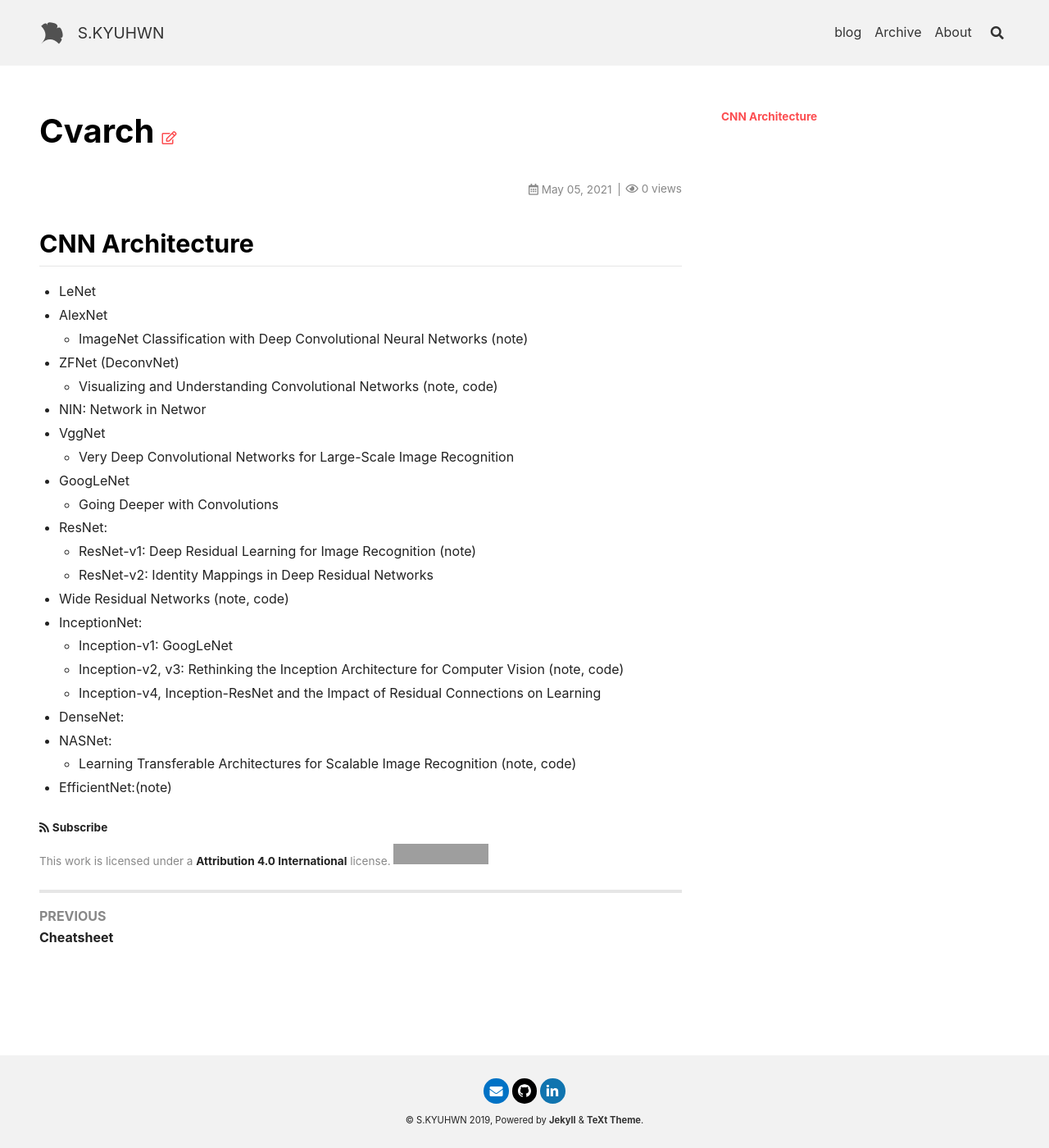
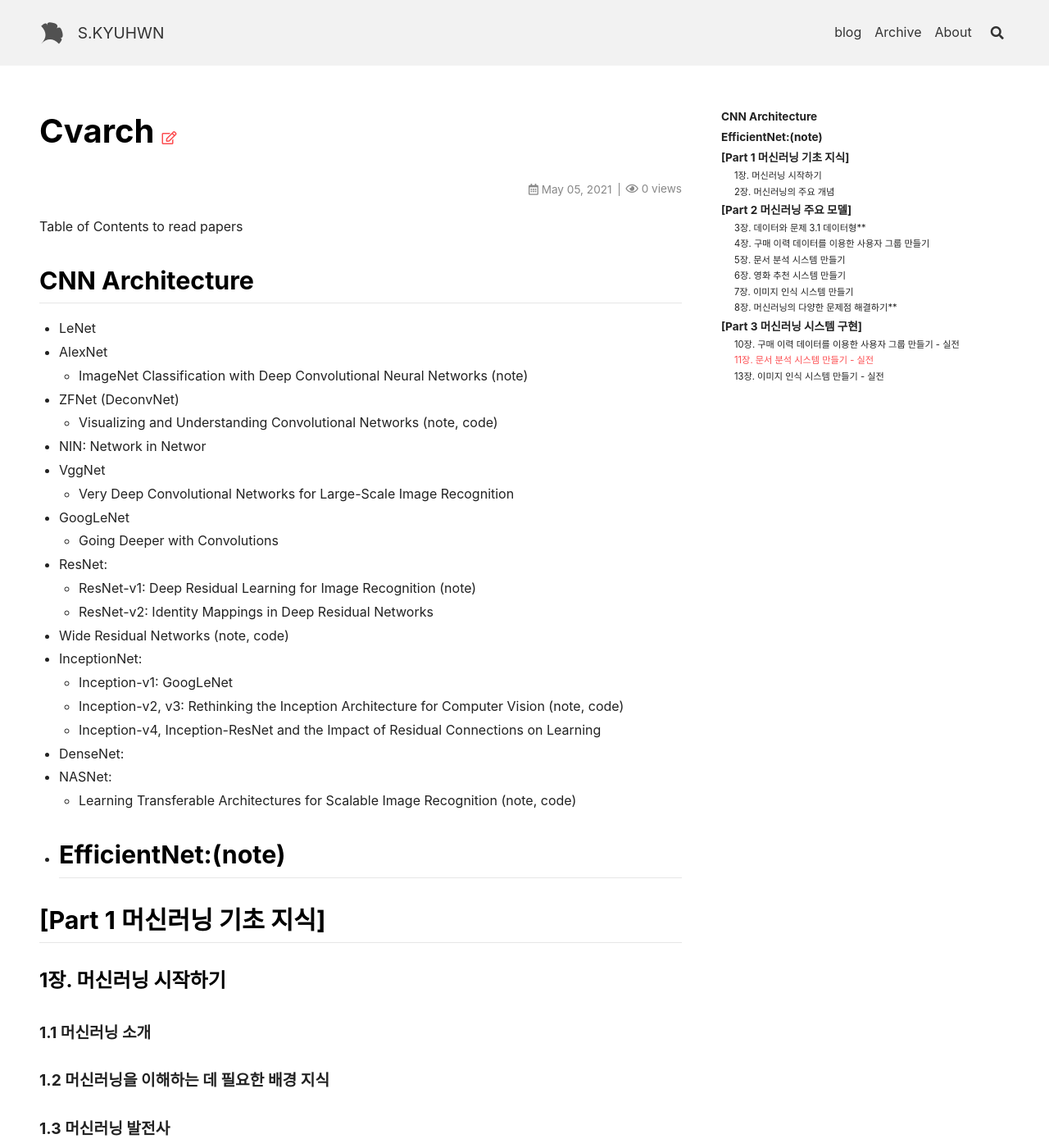
Before and after one commit to underthelights/previous, a Jekyll site: the page built from _posts/PR/2021-05-05-cvarch.md, in a window 1280 px wide and 1400 px high. Shown: the whole window at 82% size. Built offline with Jekyll 4.4.1, drawn with Linux system fonts in a browser that asks for light colours; nearby versions of some CDN libraries; some of the changed text lies outside the part shown; grey boxes are pictures that could not be loaded.

Commit message:
Update 2021-05-05-cvarch.md

```diff
--- a/_posts/PR/2021-05-05-cvarch.md
+++ b/_posts/PR/2021-05-05-cvarch.md
@@ -1,3 +1,6 @@
+Table of Contents to read papers
+<!--more-->
+
 ## CNN Architecture
 
 - LeNet
@@ -22,3 +25,166 @@
 - NASNet:
   - Learning Transferable Architectures for Scalable Image Recognition (note, code)
 - EfficientNet:(note)
+---
+
+## **[Part 1 머신러닝 기초 지식]**
+
+### **1장. 머신러닝 시작하기**
+
+#### **1.1 머신러닝 소개**
+
+#### **1.2 머신러닝을 이해하는 데 필요한 배경 지식**
+
+#### **1.3 머신러닝 발전사**
+
+#### **1.4 머신러닝의 분류**
+
+#### **1.5 마치며**
+
+### **2장. 머신러닝의 주요 개념**
+
+#### **2.1 모델 : 문제를 바라보는 관점**
+
+#### **2.2 손실함수**
+
+#### **2.3 최적화 : 실제로 문제를 푸는 방법**
+
+#### **2.4 모델 평가 : 실제 활용에서 성능을 평가하는 방법**
+
+#### **2.5 마치며 **
+
+## **[Part 2 머신러닝 주요 모델]**
+
+### **3장.** 데이터와 문제 3.1 데이터형****
+
+#### **3.2 데이터양과 품질**
+
+#### **3.3 데이터 표준화**
+
+#### **3.4 문제 유형**
+
+#### **3.5 마치며**
+
+### **4장. 구매 이력 데이터를 이용한 사용자 그룹 만들기**
+
+#### **4.1 군집화**
+
+#### **4.2 K-중심 군집화**
+
+#### **4.3 계층적 군집화**
+
+#### **4.4 밀도 기반 군집화**
+
+#### **4.5 유사도 계산**
+
+#### **4.6 마치며**
+
+### **5장. 문서 분석 시스템 만들기**
+
+#### **5.1 문서 분류 시스템 만들기**
+
+#### **5.2 토픽 모델링**
+
+#### **5.3 문법 분석**
+
+#### **5.4 단어 임베딩 학습 - word2vec**
+
+#### **5.5 마치며**
+
+### **6장. 영화 추천 시스템 만들기**
+
+#### **6.1 영화 추천 시스템**
+
+#### **6.2 유사도 계산**
+
+#### **6.3 내용 기반 추천 시스템**
+
+#### **6.4 협업 필터링**
+
+#### **6.5 표준화**
+
+#### **6.6 마치며**
+
+### **7장. 이미지 인식 시스템 만들기**
+
+#### **7.1 이미지 처리의 기본 개념**
+
+#### **7.2 이미지 인식**
+
+#### **7.3 이미지 인식에 사용하는 피처**
+
+#### **7.4 딥러닝을 이용한 이미지 인식**
+
+#### **7.5 마치며**
+
+### **8장.** 머신러닝의 다양한 문제점 해결하기****
+
+#### **8.1 모델 문제**
+
+#### **8.2 데이터 문제**
+
+#### **8.3 속도 문제**
+
+#### **8.4 마치며**
+
+## **[Part 3 머신러닝 시스템 구현]**
+
+####  **9장. 머신러닝 소프트웨어 소개**
+
+#### **9.1 파이썬 설치와 라이브러리**
+
+#### **9.2 유명 라이브러리 소개**
+
+#### **9.3 이 책에서 사용하는 툴킷**
+
+#### **9.4 마치며**
+
+### **10장. 구매 이력 데이터를 이용한 사용자 그룹 만들기 - 실전**
+
+#### **10.1 데이터셋**
+
+#### **10.2 데이터 전처리**
+
+#### **10.3 K-평균** 군집화****
+
+#### **10.4 올바른 클러스터 수 K 정하기**
+
+#### **10.5 계층적 군집화**
+
+#### **10.6 마치며**
+
+### **11장. 문서 분석 시스템 만들기 - 실전**
+
+#### **11.1 스팸 문자 필터 만들기(문서** 분류)****
+
+#### **11.2 토픽 모델 시스템 만들기**
+
+#### **11.3 품사 분석 시스템 만들기**
+
+#### **11.4 고유명사 태깅 시스템 만들기**
+
+#### **11.5 한국어 위키백과를 이용한 word2vec 만들기**
+
+#### **11.6 마치며**
+
+#### **12장.** 영화 추천 시스템 만들기 - 실전****
+
+#### **12.1 데이터셋 구하기**
+
+#### **12.2 데이터 전처리**
+
+#### **12.3 내용 기반 영화 추천 시스템 만들기**
+
+#### **12.4 협업 필터링 기반 영화 추천 시스템 만들기**
+
+#### **12.5 마치며**
+
+### **13장. 이미지 인식 시스템 만들기 - 실전**
+
+#### **13.1 이미지 데이터를 이용한 K-평균** 군집화****
+
+#### **13.2 주성분 분석을 이용한 사람 얼굴 인식**
+
+#### **13.3 CNN을** 이용한 손글씨 숫자 분류****
+
+#### **13.4 마치며**
```
